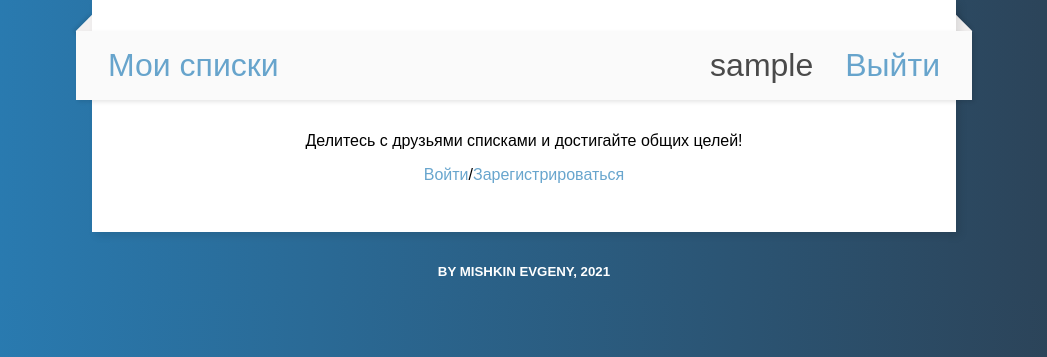
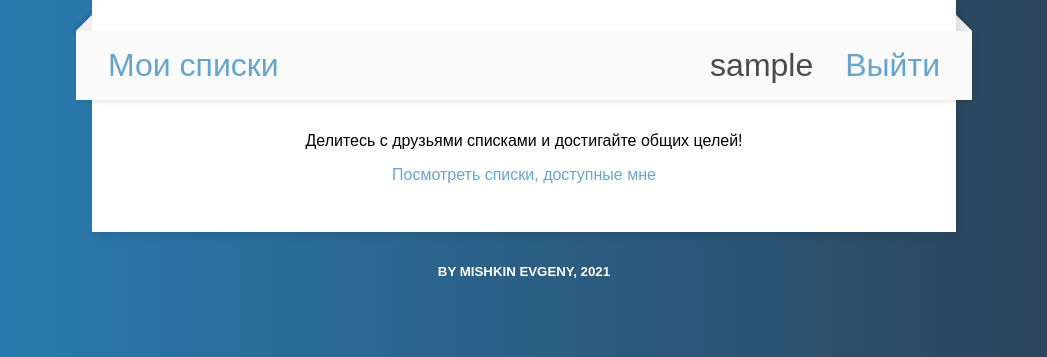
Before and after one commit to NewSouthMjos/ShareList, a Django app: page / in a window 1280 px wide. Shown: the part 107-464 px from the top of the page, without its empty margins (116-1163 px from the left). Run offline with Django 3.2, Linux system fonts and the light colour scheme; the visitor is signed in with stand-in values (Sample User, id 1).

Commit message:
changed startpage for authentificated users

```diff
--- a/sharelist/templates/startpage.html
+++ b/sharelist/templates/startpage.html
@@ -4,6 +4,10 @@
 <p class="centered">Делитесь с друзьями списками и достигайте общих целей!</p>
 
 <p class="centered">
+{% if user.is_authenticated %}
+<a href="{% url 'mainpage' %}">Посмотреть списки, доступные мне</a>
+{% else %}
 <a href="{% url 'login' %}">Войти</a>/<a href="{% url 'signup' %}">Зарегистрироваться</a>
+{% endif %}
 </p>
 {% endblock content %}
```
